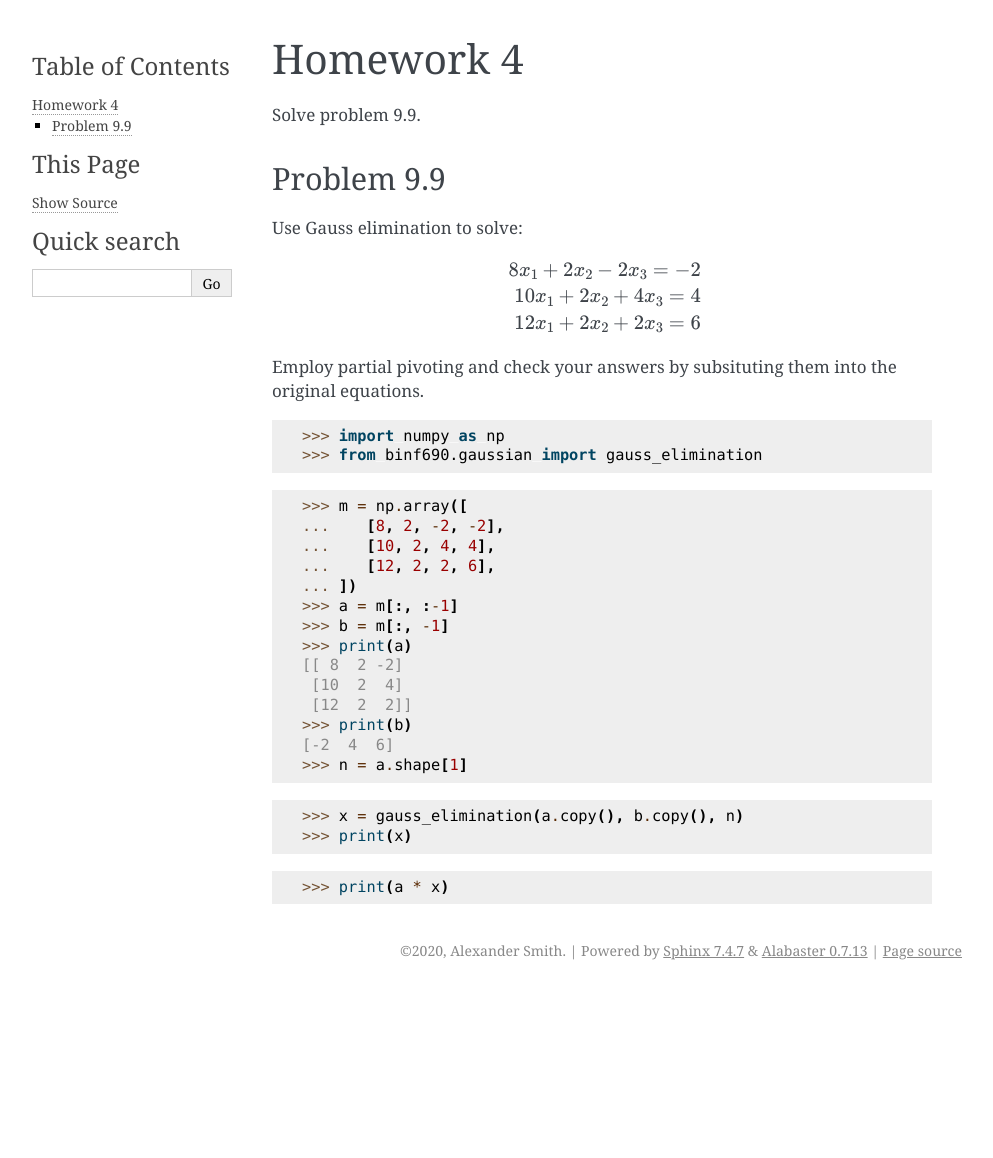
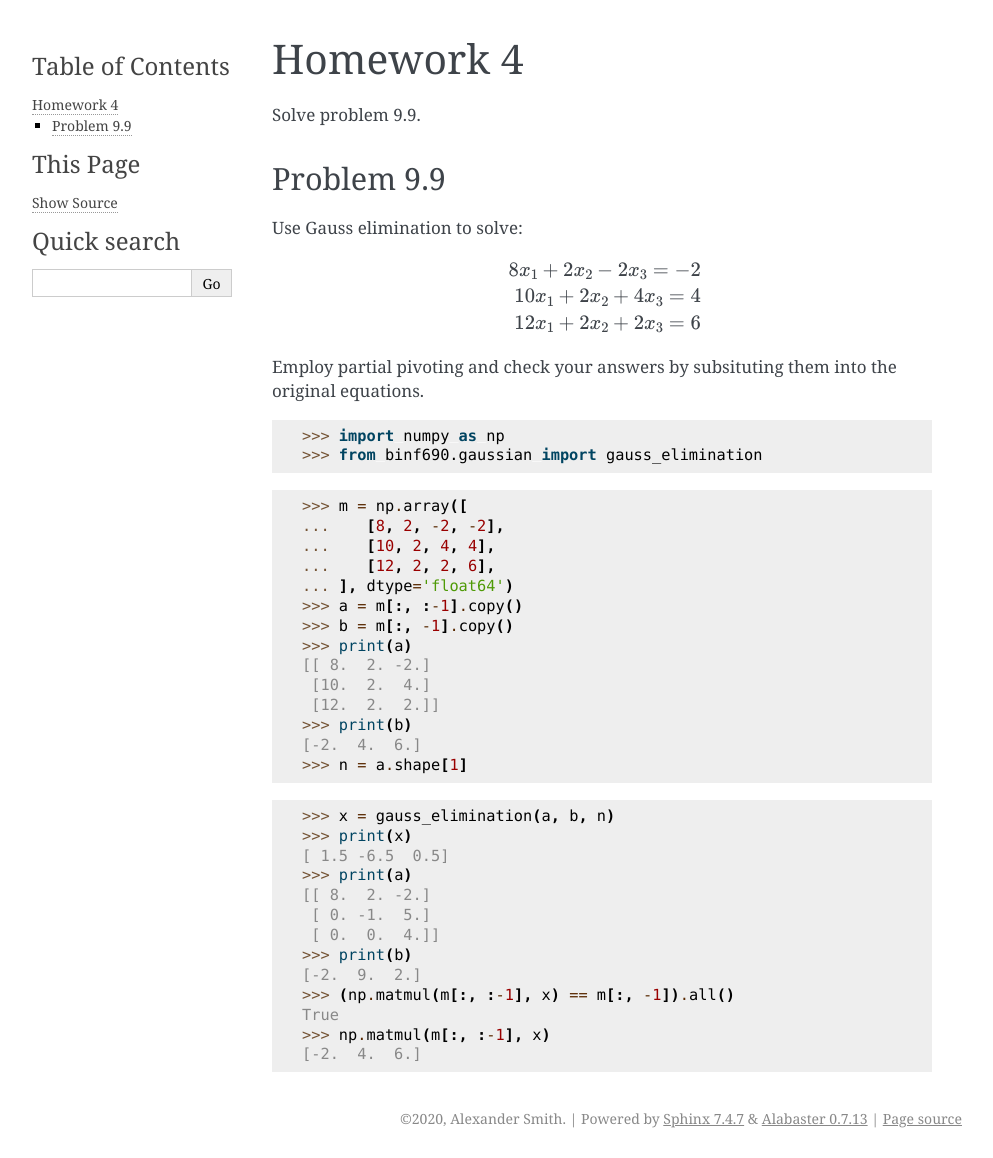
Before and after one commit to ajsmith/binf690-homework, a Sphinx documentation site: the page built from doc/source/homework/hw4.rst, in a window 1280 px wide. Shown: the whole page, without its empty margins (148-1141 px from the left). Built offline with Sphinx 7.4.7, drawn with Linux system fonts in a browser that asks for light colours; formulas are drawn with MathJax 3; before the commit the page ends 990 px from its top, so only the background shows below that.

Commit message:
Get it working finally.

```diff
--- a/doc/source/homework/hw4.rst
+++ b/doc/source/homework/hw4.rst
@@ -35,18 +35,27 @@ into the original equations.
     ...    [8, 2, -2, -2],
     ...    [10, 2, 4, 4],
     ...    [12, 2, 2, 6],
-    ... ])
-    >>> a = m[:, :-1]
-    >>> b = m[:, -1]
+    ... ], dtype='float64')
+    >>> a = m[:, :-1].copy()
+    >>> b = m[:, -1].copy()
     >>> print(a)
-    [[ 8  2 -2]
-     [10  2  4]
-     [12  2  2]]
+    [[ 8.  2. -2.]
+     [10.  2.  4.]
+     [12.  2.  2.]]
     >>> print(b)
-    [-2  4  6]
+    [-2.  4.  6.]
     >>> n = a.shape[1]
 
-    >>> x = gauss_elimination(a.copy(), b.copy(), n)
+    >>> x = gauss_elimination(a, b, n)
     >>> print(x)
-
-    >>> print(a * x)
+    [ 1.5 -6.5  0.5]
+    >>> print(a)
+    [[ 8.  2. -2.]
+     [ 0. -1.  5.]
+     [ 0.  0.  4.]]
+    >>> print(b)
+    [-2.  9.  2.]
+    >>> (np.matmul(m[:, :-1], x) == m[:, -1]).all()
+    True
+    >>> np.matmul(m[:, :-1], x)
+    [-2.  4.  6.]
```
Also changed, not shown: 1 other file.
